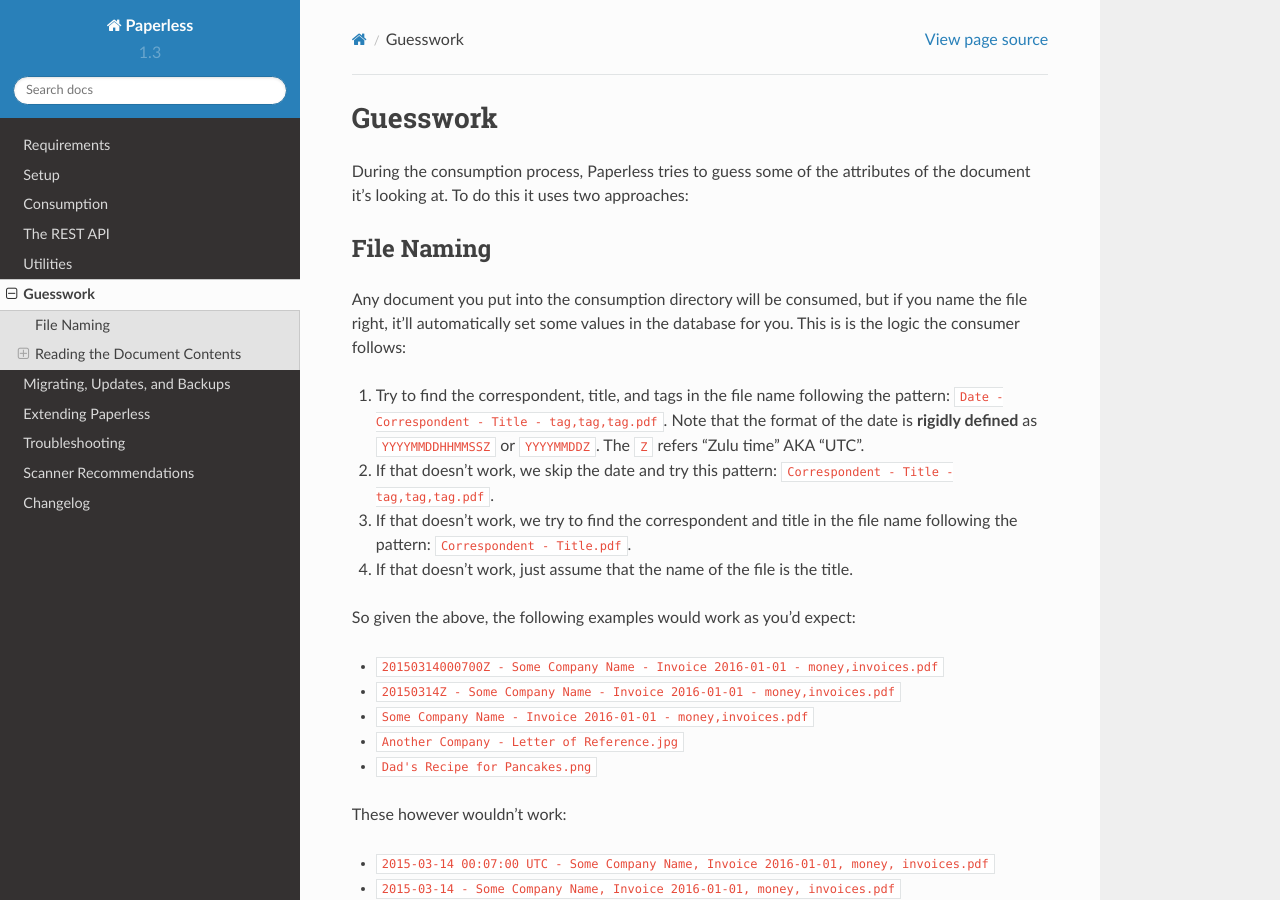
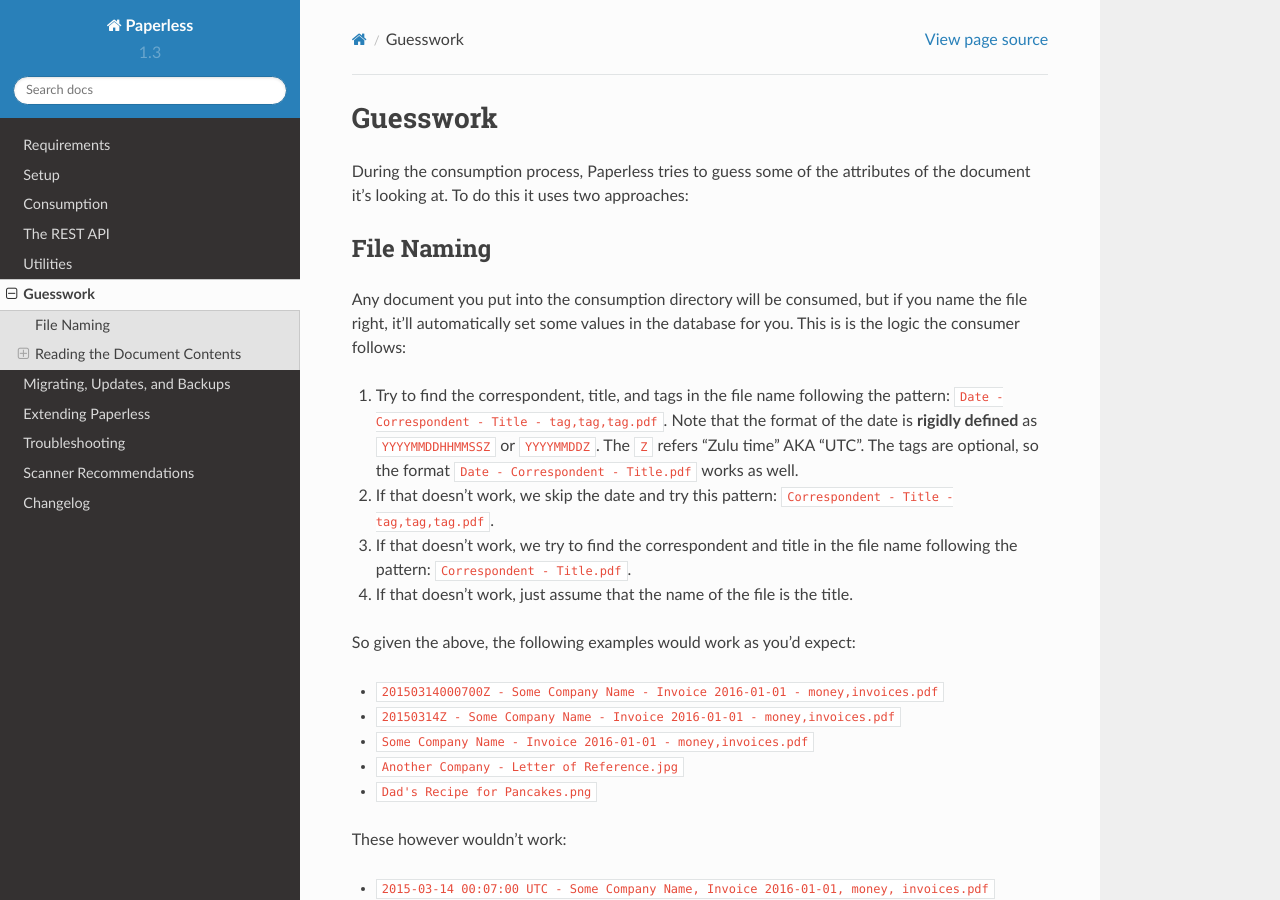
Before and after one commit to repoRangee/Large-scale, a Sphinx documentation site: the page built from docs/guesswork.rst, in a window 1280 px wide and 900 px high. Built offline with Sphinx 7.4.7 and the Read the Docs theme 2.0.0, drawn with Linux system fonts in a browser that asks for light colours; formulas are drawn with MathJax 3.

Commit message:
Update docs
The guesswork section of the docs did not explicitly mention the `Date - Correspondent - Title.pdf` format. From my experience, this format works however. I added it for clarity.

I didn't check the source code, so the support for this format might be intentional.

```diff
--- a/docs/guesswork.rst
+++ b/docs/guesswork.rst
@@ -20,6 +20,8 @@ for you.  This is is the logic the consumer follows:
    the pattern: ``Date - Correspondent - Title - tag,tag,tag.pdf``.  Note that
    the format of the date is **rigidly defined** as ``YYYYMMDDHHMMSSZ`` or
    ``YYYYMMDDZ``.  The ``Z`` refers "Zulu time" AKA "UTC".
+   The tags are optional, so the format ``Date - Correspondent - Title.pdf``
+   works as well.
 2. If that doesn't work, we skip the date and try this pattern:
    ``Correspondent - Title - tag,tag,tag.pdf``.
 3. If that doesn't work, we try to find the correspondent and title in the file
```
